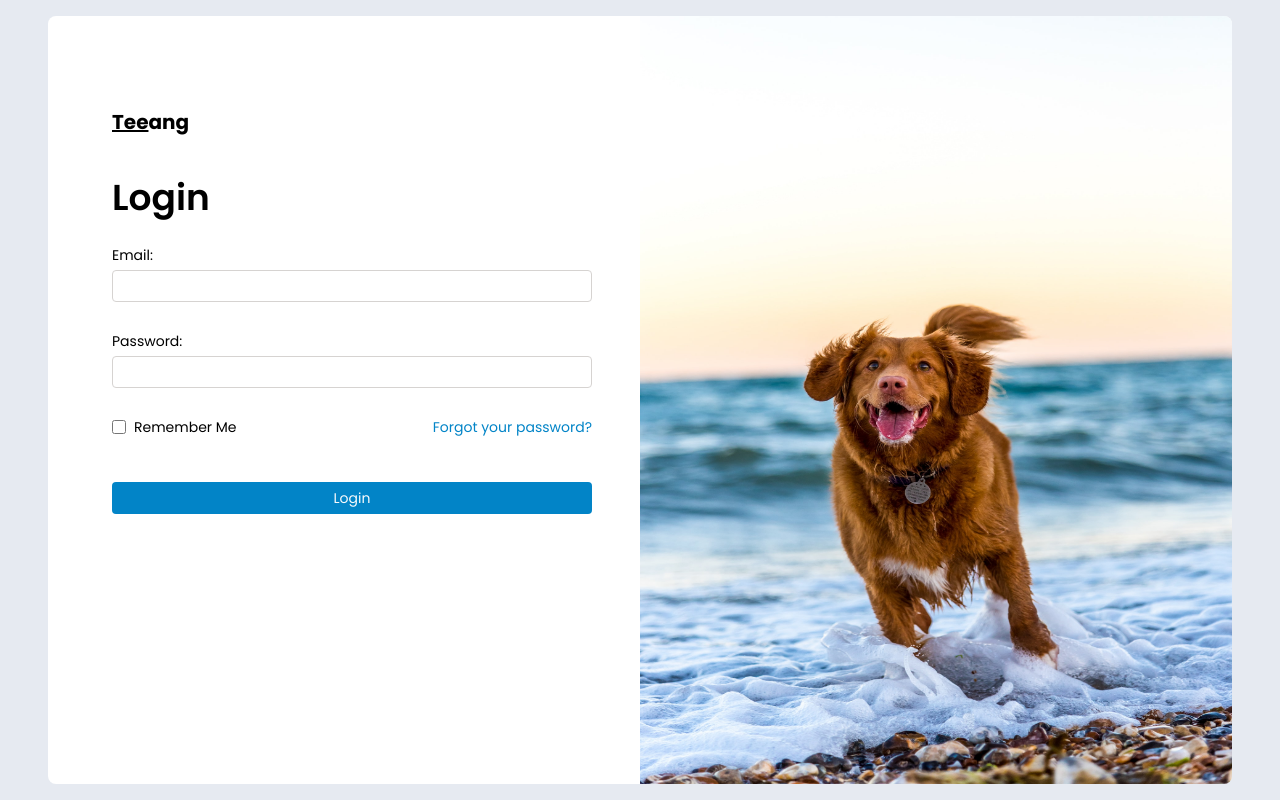
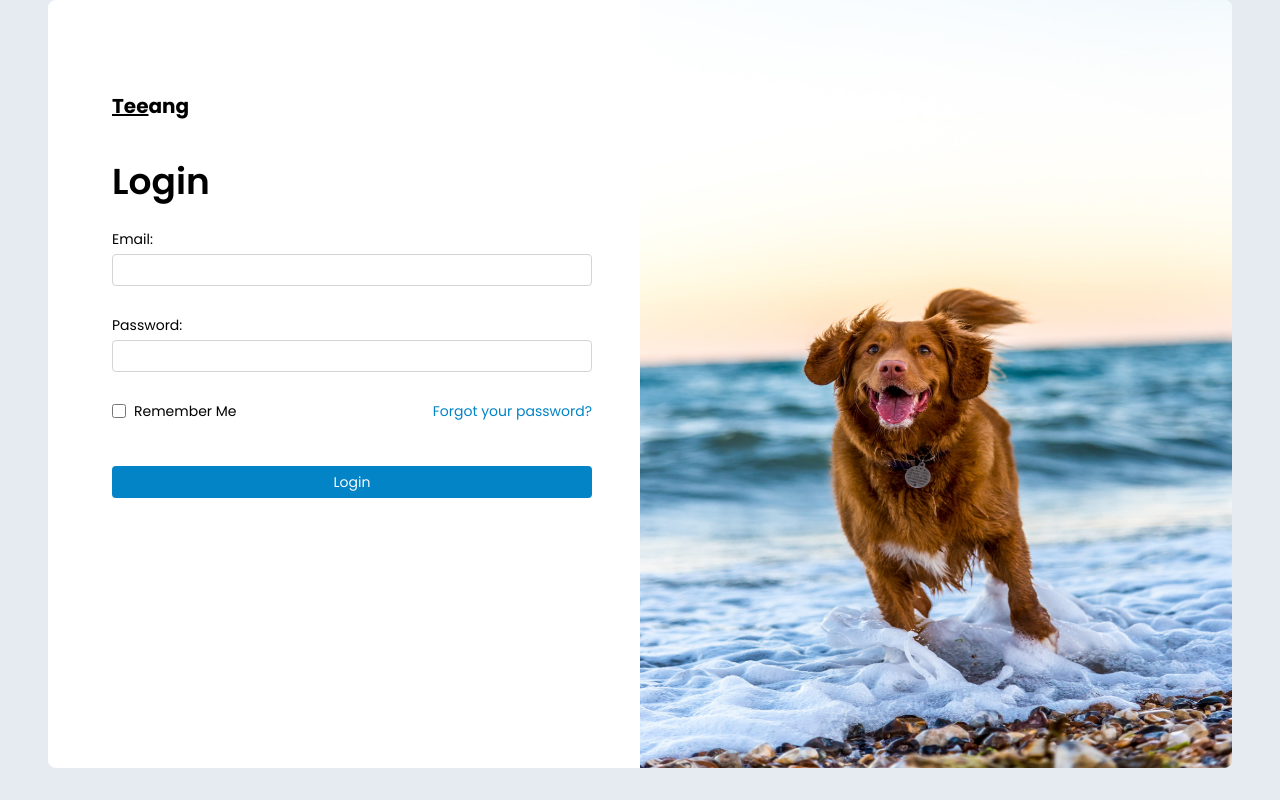
Before and after one commit to davidtaing/login-signup, a Next.js app: page /login in a window 1280 px wide. Built offline with nearby package versions, Linux system fonts and the light colour scheme.

Commit message:
Remove Unnessary Wrapper Div

```diff
--- a/pages/login.tsx
+++ b/pages/login.tsx
@@ -49,7 +49,6 @@ const FormField = ({ label, inputId, inputType, error }: FormFieldProps) => {
 
 const Login: NextPage = () => {
   return (
-    <div className="h-screen">
     <div className="dashboard-container">
       <div className="dashboard bg-white h-full w-full px-8 grid grid-cols-12 gap-8 rounded-lg">
         <div className="col-start-1 col-end-7 p-8">
@@ -108,7 +107,6 @@ const Login: NextPage = () => {
         </div>
       </div>
     </div>
-    </div>
   );
 };
 
```
Lines whose indentation alone changed are shown as unchanged.
